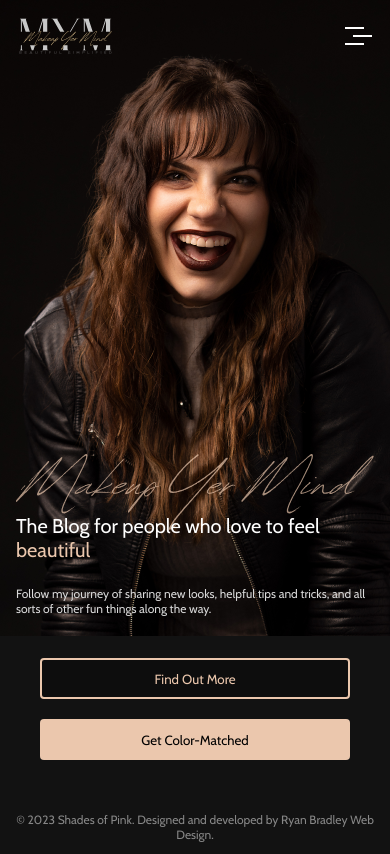
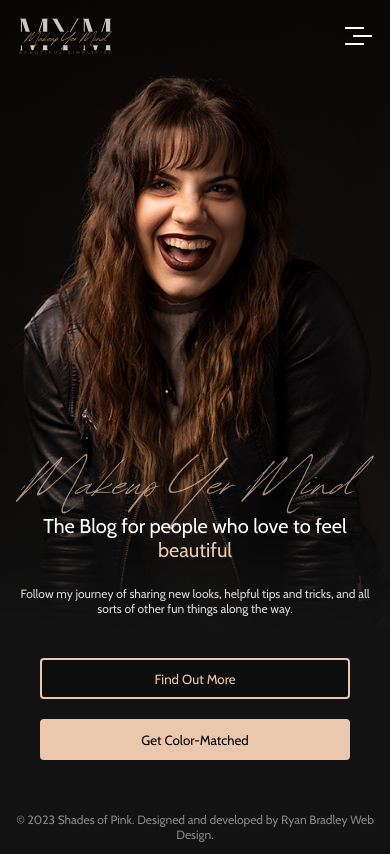
Before and after one commit to ryanbradley-webdev/makeup-yer-mind-official, a Next.js app: page / in a window 390 px wide. Built offline with nearby package versions, Linux system fonts and the light colour scheme.

Commit message:
Replace mobile background with higher-quality edited version.

```diff
--- a/app/page.module.css
+++ b/app/page.module.css
@@ -8,7 +8,9 @@
     height: 800px;
     background-image: url('/background-mobile.png');
     background-position: center top;
+    background-size: contain;
     background-repeat: no-repeat;
+    text-align: center;
 }
 
 .hero svg {
```
Also changed, not shown: public/background-mobile.png.
